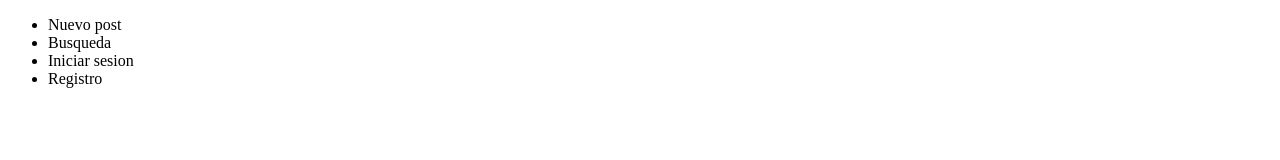
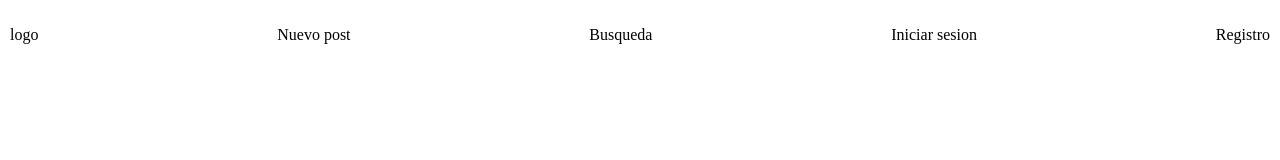
Before and after one commit to YIRILILI/Explicacionhtlmcss, a plain HTML site: page index.html in a window 1280 px wide. Drawn offline with Linux system fonts and the light colour scheme.

Commit message:
agregar estilos para el navbar

```diff
--- a/index.html
+++ b/index.html
@@ -5,11 +5,13 @@
     <meta http-equiv="X-UA-Compatible" content="IE=edge">
     <meta name="viewport" content="width=<device-width>, initial-scale=1.0">
         <link rel= "shortcut icon" href= "./media/snoopy_icon_159063.ico" type="image/x-icon" />
+        <link rel= stylesheet " href="./styles/estilos.css " />
     <title>razas de perros</title>
 </head>
 <body>
     <header>
-        <ul>
+        <ul class="navbar">
+            <li>logo</li>
             <li>Nuevo post</li>
             <li>Busqueda</li>
             <li>Iniciar sesion</li>
--- a/styles/estilos.css
+++ b/styles/estilos.css
@@ -0,0 +1,14 @@
+body{
+    margin: 0px;
+}
+
+ul{
+    list-style: none;
+    padding: 0px;
+}
+
+.navbar{
+    display:flex;
+    justify-content: space-between;
+    padding: 10px;
+}
```
